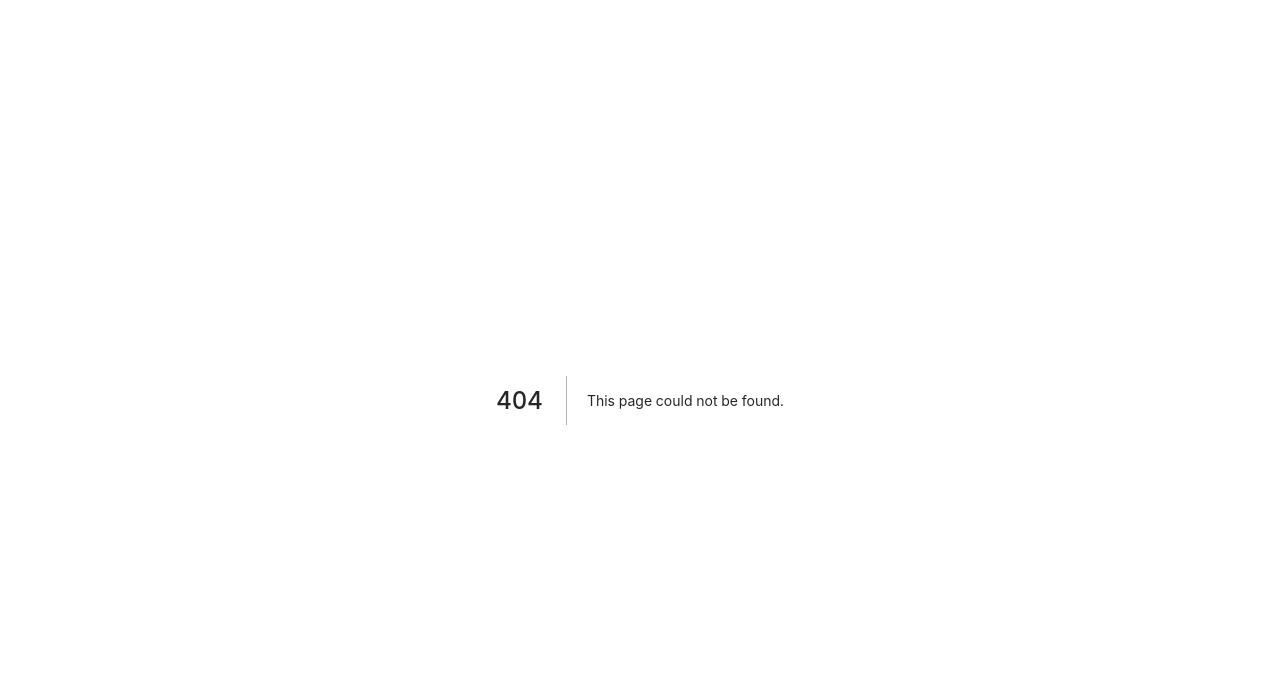
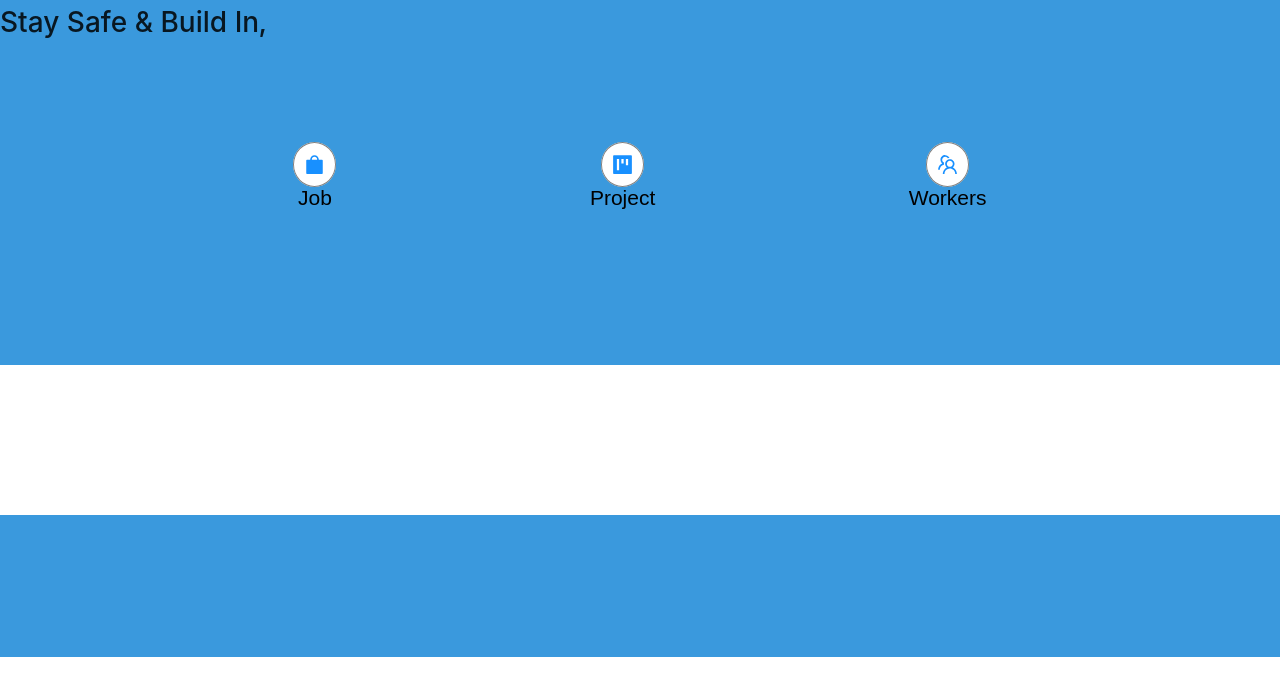
Before and after one commit to Mahasmm/BMarket, a Next.js app: page /home in a window 1280 px wide. Before the commit this address had no page. Shown: the top 696 px of the page. Built offline with nearby package versions, Linux system fonts and the light colour scheme.

Commit message:
AgentHome page added

```diff
--- /dev/null
+++ b/src/components/agenthome.module.less
@@ -0,0 +1,58 @@
+.background {
+  background-color: #3a99dd;
+  border-style: inherit;
+}
+.container {
+  width: 100%;
+  height: 100%;
+}
+
+.contentbody {
+  background-color: #3a99dd;
+  display: grid;
+  height: 45%;
+  width: 100%;
+}
+.body1 {
+  margin-top: 50px;
+  margin-bottom: 100px;
+  color: black;
+  text-align: center;
+  padding: 40px;
+  font-family: Arial;
+  display: flex;
+  justify-content: space-evenly;
+}
+.img {
+  background-color: white;
+  border-radius: 50%;
+  border: 1px solid grey;
+  padding: 10px;
+}
+.img2 {
+  display: grid;
+}
+.whitespace {
+  display: grid;
+  height: 10%;
+  background-color: white;
+  width: 100%;
+}
+.body2 {
+  margin-top: 100px;
+  margin-bottom: 50px;
+}
+.footerspace {
+  display: grid;
+  height: 45%;
+  background-color: #3a99dd;
+  width: 100%;
+}
+.body3 {
+  margin-top: 50px;
+  margin-bottom: 92px;
+  @media (max-width: 820px) {
+    margin-top: 400px;
+    margin-bottom: 150px;
+  }
+}
--- /dev/null
+++ b/src/components/agenthome.tsx
@@ -0,0 +1,52 @@
+import React from 'react';
+import { ShoppingFilled } from '@ant-design/icons';
+import { ProjectFilled } from '@ant-design/icons';
+import { TeamOutlined } from '@ant-design/icons';
+import styles from './agenthome.module.less';
+
+export const AgentHome = () => {
+  return (
+    <div className={styles.container}>
+      <div className={styles.contentbody}>
+        <h1> Stay Safe & Build In,</h1>
+        <div className={styles.body1}>
+          <h2>
+            {' '}
+            <a className={styles.img}>
+              <ShoppingFilled />
+            </a>{' '}
+            <a className={styles.img2} style={{ color: 'black' }}>
+              Job
+            </a>{' '}
+          </h2>
+          <h2>
+            {' '}
+            <a className={styles.img}>
+              <ProjectFilled />
+            </a>{' '}
+            <a className={styles.img2} style={{ color: 'black' }}>
+              Project
+            </a>{' '}
+          </h2>
+          <h2>
+            {' '}
+            <a className={styles.img}>
+              <TeamOutlined />
+            </a>{' '}
+            <a className={styles.img2} style={{ color: 'black' }}>
+              Workers
+            </a>{' '}
+          </h2>
+        </div>
+      </div>
+
+      <div className={styles.whitespace}>
+        <div className={styles.body2}></div>
+      </div>
+
+      <div className={styles.footerspace}>
+        <div className={styles.body3}></div>
+      </div>
+    </div>
+  );
+};
--- /dev/null
+++ b/src/pages/home.tsx
@@ -0,0 +1,3 @@
+import { AgentHome } from '../components/agenthome';
+
+export default AgentHome;
```
